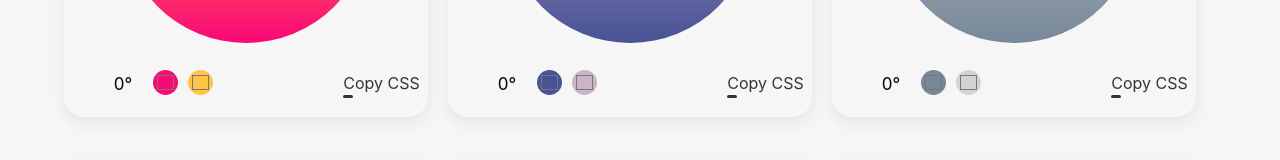
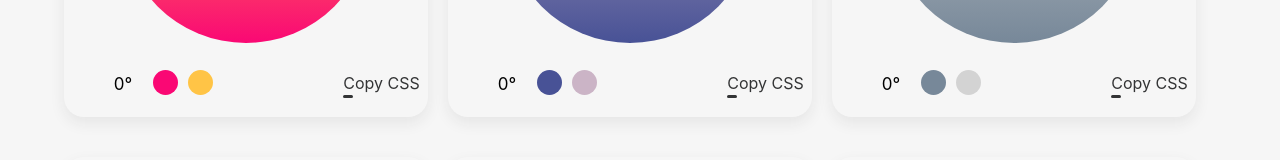
Before and after one commit to leewei0923/xiaoyu_tools, a Next.js app: page /gradient_color_palette in a window 1280 px wide. Shown: the part 363-523 px from the top of the page. Built offline with nearby package versions, Linux system fonts and the light colour scheme; some icons are missing.

Commit message:
2022.06.10 修改颜色控件，看起来更美观一点。

```diff
--- a/src/components/gradient_color_palette/Swatches.tsx
+++ b/src/components/gradient_color_palette/Swatches.tsx
@@ -109,7 +109,8 @@ export default function Swatches(props: Swatches) {
         {colors.map((item, i) => {
           return (
             <Fragment key={'option' + item.name}>
-              <input
+              <div className={styles.circleBack} style={{background:`${colorsRef.current[i]}`}}>
+                <input
                 type="color"
                 id={item.name}
                 name={item.name}
@@ -118,6 +119,8 @@ export default function Swatches(props: Swatches) {
                 onChange={(e) => onColorChange(e, i)}
                 title={`${item.name} & ${colorsRef.current[i]}`}
               />
+              </div>
+
               {/* <label htmlFor={item.name}>{item.hex}</label> */}
             </Fragment>
           );
--- a/src/components/gradient_color_palette/swatches.module.scss
+++ b/src/components/gradient_color_palette/swatches.module.scss
@@ -43,7 +43,6 @@
 
 // 操作区
 .footerOption {
-
   .input_angle_container {
     width: 40px;
     height: 30px;
@@ -78,11 +77,23 @@
   input[type='color'] {
     cursor: pointer;
     outline: none;
-    margin: 3px 5px;
     border: none;
     background-color: transparent;
     width: 25px;
     height: 25px;
+    border-radius: 50px;
+    opacity: 0;
+    position: absolute;
+    top: 0;
+    left: 0;
+  }
+
+  .circleBack {
+    width: 25px;
+    height: 25px;
+    margin: 3px 5px;
+    cursor: pointer;
+    position: relative;
     border-radius: 50px;
   }
 
@@ -114,8 +125,6 @@
   }
 }
 
-
-
 @media (max-width: 1024px) {
   .container {
     width: calc(50% - 30px);
@@ -127,7 +136,6 @@
   }
 }
 
-
 @media (max-width: 650px) {
   .container {
     width: 100%;
```
Lines whose indentation alone changed are shown as unchanged.
